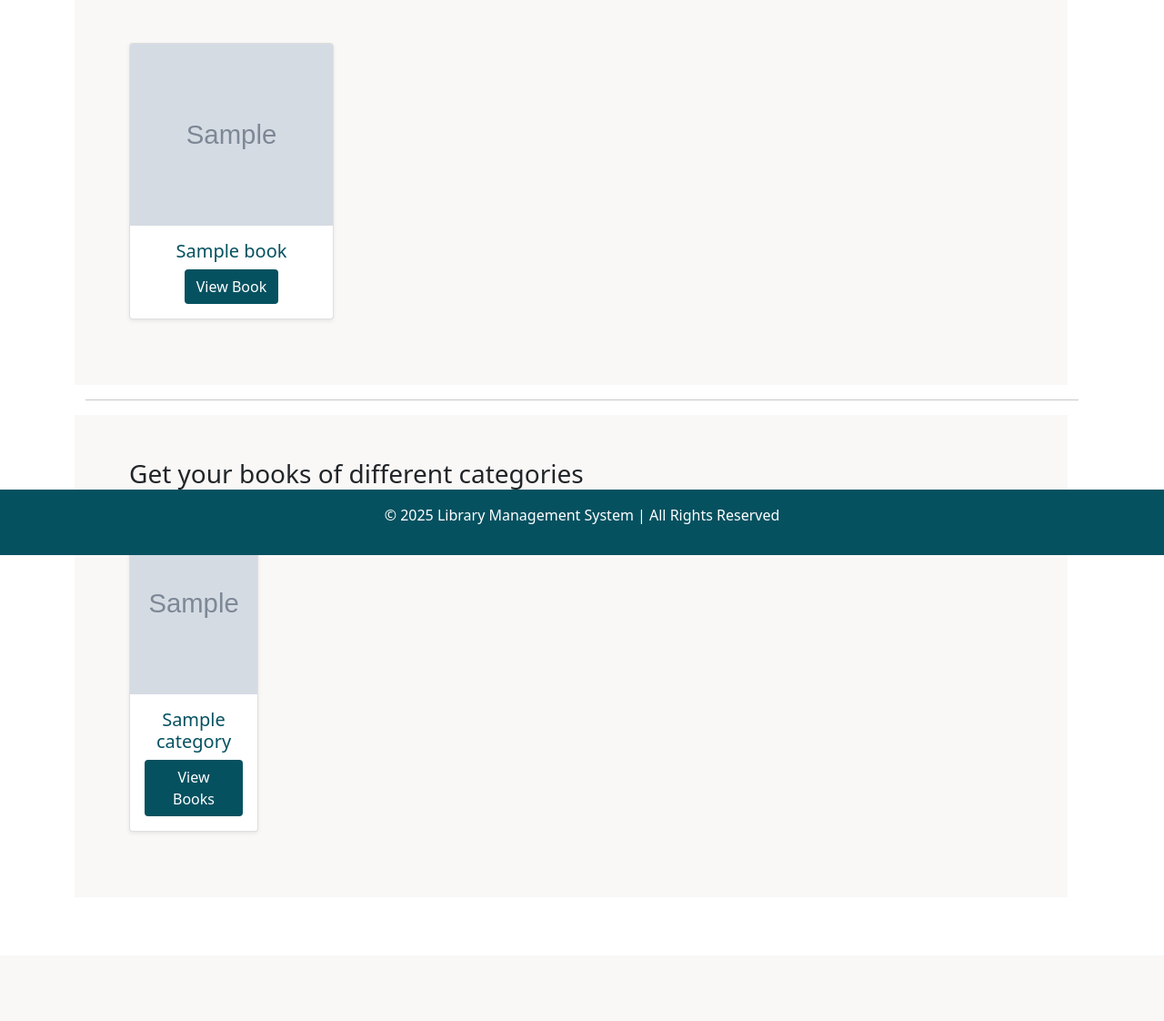
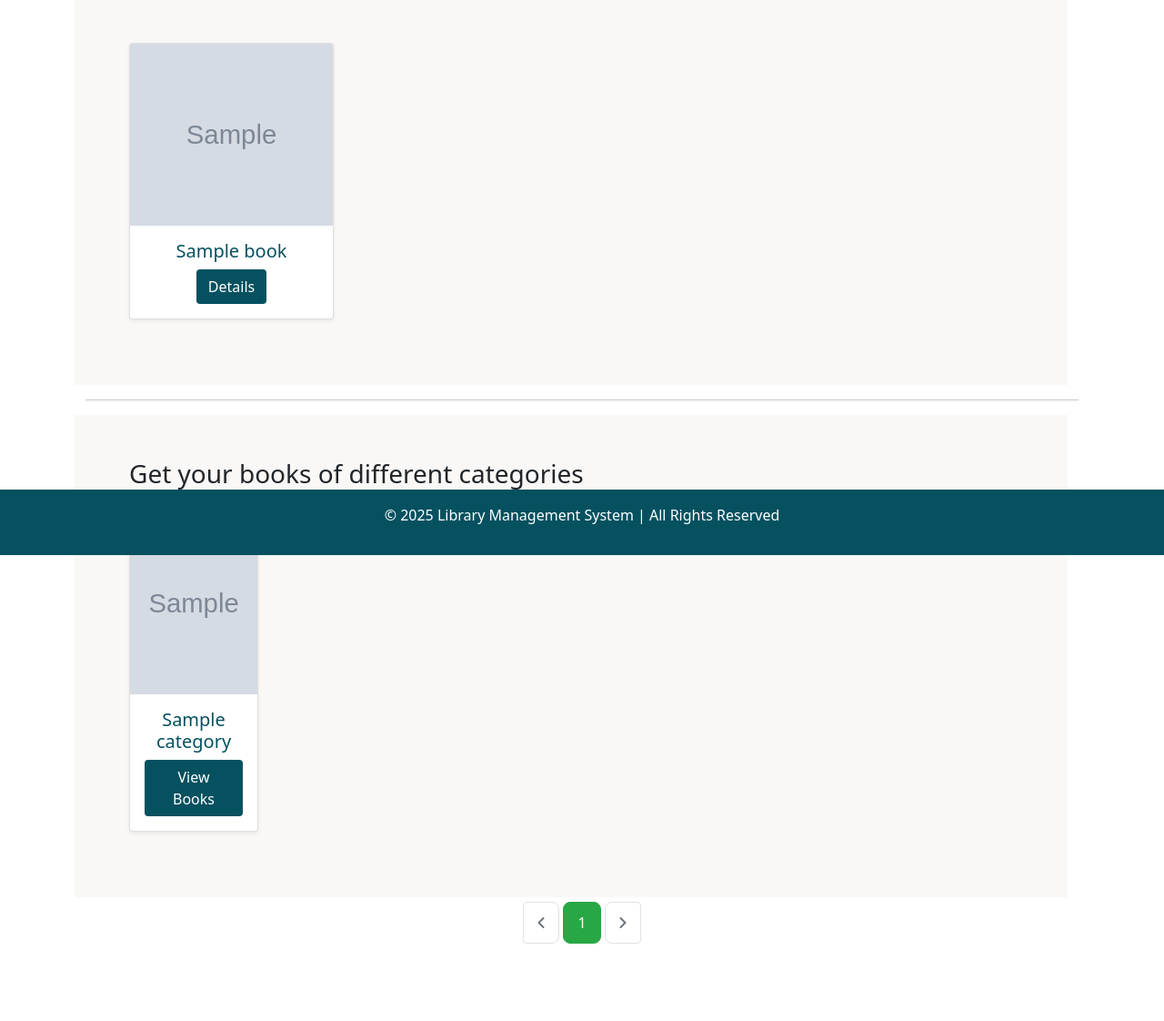
Before and after one commit to timi1712/Library-management-system, a PHP site: page /lms/ in a window 1280 px wide. Shown: the part 190-1312 px from the top of the page at 91% size. Before the commit the page ends 1105 px from the top, so only its background shows below. Run offline with PHP 8.4, Linux system fonts and the light colour scheme; tables that the repository leaves empty or names only in its code hold one stand-in row (values such as "Sample post"); grey boxes marked "Sample" are stand-in pictures; some libraries are stand-ins or nearby versions.

Commit message:
Feat: The pagination functionality has been completed

```diff
--- a/app/controllers/Home.php
+++ b/app/controllers/Home.php
@@ -9,11 +9,19 @@ class Home
         $categoryModel = new Category();
         $bookModel = new Book();
         $categories = $categoryModel->getAllCategories();
-        $books = $bookModel->getAllBooks();
+        $itemsPerPage = 8;
+        $currentPage = isset($_GET['page']) ? (int)$_GET['page'] : 1;
+        $offset = ($currentPage - 1) * $itemsPerPage;
+        $totalBooks = $bookModel->getTotalBooks();
+        $totalPages = ceil($totalBooks / $itemsPerPage);
+        $books = $bookModel->getPaginatedBooks($itemsPerPage, $offset);
+
 
         $data = [
             "categories" => $categories,
-            "books" => $books
+            "books" => $books,
+            "totalPages" => $totalPages,
+            "currentPage" => $currentPage,
         ];
         // Load the home content and store it in $content
         $data["content"] = $this->view("home", $data, true); // Render as string
--- a/app/views/books/category.view.php
+++ b/app/views/books/category.view.php
@@ -32,14 +32,14 @@
                         <img src="<?= ROOT ?>/<?= $book['image'] ?>" class="card-img-top" alt="<?= $book['title'] ?>" style="height: 200px; object-fit: cover;">
                         <div class="card-body text-center">
                             <h5 class="card-title my-color"><?= $book['title'] ?></h5>
-                            <a href="<?= ROOT ?>/books/detail/<?= $book['id'] ?>" class="btn custom-bg text-white">View Book</a>
+                            <a href="<?= ROOT ?>/books/detail/<?= $book['id'] ?>" class="btn custom-bg text-white">Details</a>
                         </div>
                     </div>
                 </div>
             <?php endforeach; ?>
     </div>
     <?php else : ?>
-            <p>No books available in this category.</p>
+            <h3 class="text-center">No books available in this category.</h3>
         <?php endif; ?>
 
 </div>
--- a/app/views/home.view.php
+++ b/app/views/home.view.php
@@ -32,7 +32,7 @@
                         <h5 class="card-title my-color"><?= $book['title'] ?></h5>
                         <!-- If user is NOT logged in, show only "View Book" -->
                     <?php if (!isset($_SESSION['user_id'])) : ?>
-                    <a href="<?= ROOT ?>/books/detail/<?= $book['id'] ?>" class="btn custom-bg text-white">View Book</a>
+                    <a href="<?= ROOT ?>/books/detail/<?= $book['id'] ?>" class="btn custom-bg text-white">Details</a>
                     <?php else : ?>
                     <!-- If user IS logged in, show only "Borrow" -->
                     <form action="<?= ROOT ?>/books/borrowBook" method="POST">
@@ -81,7 +81,35 @@
 <?php else : ?>
     <p>No categories available.</p>
 <?php endif; ?>
+ <!-- Pagination -->
+ <div class="d-flex justify-content-center">
+                    <!-- Pagination Controls -->
+                    <nav>
+                        <ul class="pagination">
+                            <!-- Previous Button -->
+                            <li class="page-item <?= ($currentPage <= 1) ? 'disabled' : '' ?>">
+                                <a class="page-link" href="?page=<?= max(1, $currentPage - 1) ?>" aria-label="Previous">
+                                    <i class="fas fa-angle-left"></i> <!-- Left arrow -->
+                                </a>
+                            </li>
 
+                            <!-- Page Numbers -->
+                            <?php for ($i = 1; $i <= $totalPages; $i++) : ?>
+                                <li class="page-item <?= ($i == $currentPage) ? 'active' : '' ?>">
+                                    <a class="page-link" href="?page=<?= $i ?>"><?= $i ?></a>
+                                </li>
+                            <?php endfor; ?>
+
+                            <!-- Next Button -->
+                            <li class="page-item <?= ($currentPage >= $totalPages) ? 'disabled' : '' ?>">
+                                <a class="page-link" href="?page=<?= min($totalPages, $currentPage + 1) ?>" aria-label="Next">
+                                    <i class="fas fa-angle-right"></i> <!-- Right arrow -->
+                                </a>
+                            </li>
+                        </ul>
+                    </nav>
+        </div>
+        <!-- pagination -->
 <script>
     document.addEventListener("DOMContentLoaded", function () {
         document.getElementById("viewMoreCategories")?.addEventListener("click", function () {
```
